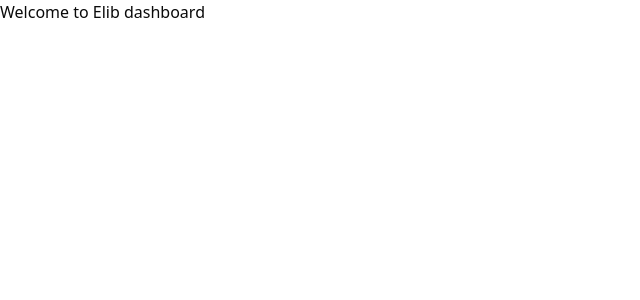
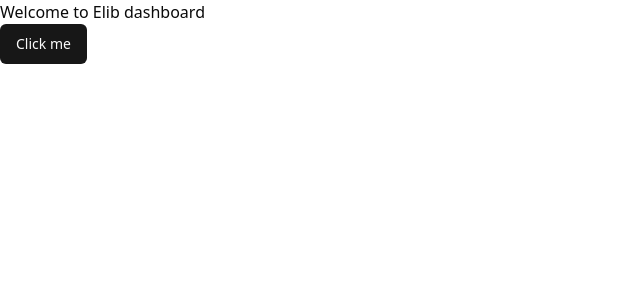
Before and after one commit to MudassirKhanT/react-elib-dashboard, a React (Vite) app: page / in a window 1280 px wide. Shown: the top 300 px of the page, without its empty margins (0-640 px from the left). Built offline with nearby package versions, Linux system fonts and the light colour scheme.

Commit message:
button shadcn ui

```diff
--- a/@/lib/utils.ts
+++ /dev/null
@@ -1,6 +0,0 @@
-import { type ClassValue, clsx } from "clsx"
-import { twMerge } from "tailwind-merge"
-
-export function cn(...inputs: ClassValue[]) {
-  return twMerge(clsx(inputs))
-}
--- a/package.json
+++ b/package.json
@@ -10,6 +10,7 @@
     "preview": "vite preview"
   },
   "dependencies": {
+    "@radix-ui/react-slot": "^1.1.0",
     "class-variance-authority": "^0.7.0",
     "clsx": "^2.1.1",
     "lucide-react": "^0.396.0",
--- a/src/App.tsx
+++ b/src/App.tsx
@@ -1,7 +1,9 @@
+import { Button } from "./components/ui/button";
 function App() {
   return (
     <>
       <h1>Welcome to Elib dashboard</h1>
+      <Button>Click me</Button>
     </>
   );
 }
--- /dev/null
+++ b/src/components/ui/button.tsx
@@ -0,0 +1,40 @@
+import * as React from "react";
+import { Slot } from "@radix-ui/react-slot";
+import { cva, type VariantProps } from "class-variance-authority";
+
+import { cn } from "../../lib/utils";
+
+const buttonVariants = cva("inline-flex items-center justify-center whitespace-nowrap rounded-md text-sm font-medium ring-offset-background transition-colors focus-visible:outline-none focus-visible:ring-2 focus-visible:ring-ring focus-visible:ring-offset-2 disabled:pointer-events-none disabled:opacity-50", {
+  variants: {
+    variant: {
+      default: "bg-primary text-primary-foreground hover:bg-primary/90",
+      destructive: "bg-destructive text-destructive-foreground hover:bg-destructive/90",
+      outline: "border border-input bg-background hover:bg-accent hover:text-accent-foreground",
+      secondary: "bg-secondary text-secondary-foreground hover:bg-secondary/80",
+      ghost: "hover:bg-accent hover:text-accent-foreground",
+      link: "text-primary underline-offset-4 hover:underline",
+    },
+    size: {
+      default: "h-10 px-4 py-2",
+      sm: "h-9 rounded-md px-3",
+      lg: "h-11 rounded-md px-8",
+      icon: "h-10 w-10",
+    },
+  },
+  defaultVariants: {
+    variant: "default",
+    size: "default",
+  },
+});
+
+export interface ButtonProps extends React.ButtonHTMLAttributes<HTMLButtonElement>, VariantProps<typeof buttonVariants> {
+  asChild?: boolean;
+}
+
+const Button = React.forwardRef<HTMLButtonElement, ButtonProps>(({ className, variant, size, asChild = false, ...props }, ref) => {
+  const Comp = asChild ? Slot : "button";
+  return <Comp className={cn(buttonVariants({ variant, size, className }))} ref={ref} {...props} />;
+});
+Button.displayName = "Button";
+
+export { Button, buttonVariants };
--- /dev/null
+++ b/src/lib/utils.ts
@@ -0,0 +1,6 @@
+import { type ClassValue, clsx } from "clsx";
+import { twMerge } from "tailwind-merge";
+
+export function cn(...inputs: ClassValue[]) {
+  return twMerge(clsx(inputs));
+}
```
Also changed, not shown: 1 other file (tests, documents, lock files or other folders).
